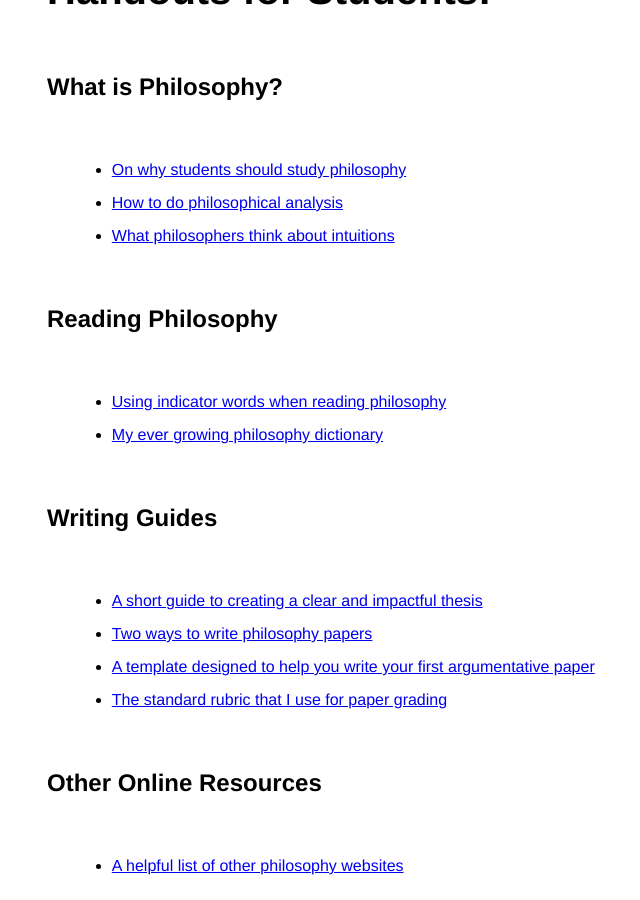
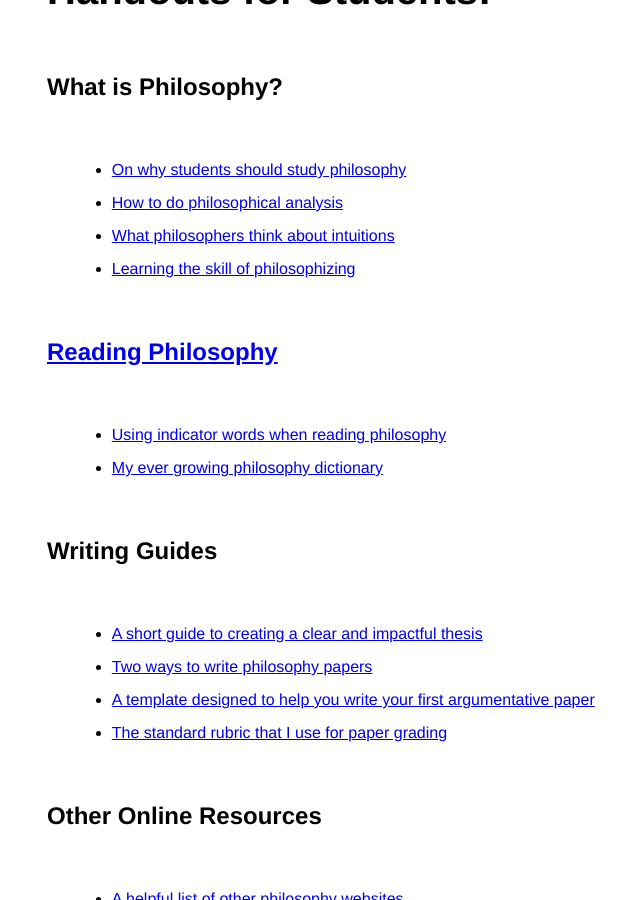
Before and after one commit to kevinjpatton/kevinjpatton.github.io, a Jekyll site: the page built from pedagogy/index.html, in a window 1280 px wide and 900 px high, scrolled down 1808 px. Shown: the whole window, without its empty margins (145-785 px from the left). Built offline with Jekyll 4.4.1, drawn with Linux system fonts in a browser that asks for light colours; Markdown is read by kramdown in place of the engine named in the settings.

Commit message:
Update index.html

```diff
--- a/pedagogy/index.html
+++ b/pedagogy/index.html
@@ -32,12 +32,13 @@ title: Pedagogy - Kevin Patton
   <li><a href="/teaching/commonresources/Handout - Why Philosophy.pdf" target="_blank">On why students should study philosophy</a></li>
   <li><a href="/teaching/commonresources/Handout - How to do Philosophical Analysis.pdf" target="_blank">How to do philosophical analysis</a></li>
   <li><a href="/teaching/commonresources/Handout - The Role and Nature of Intuitions.pdf" target="_blank">What philosophers think about intuitions</a></li>
+  <li><a href="/teaching/commonresources/Draft - How to Philosophize.pdf" target="_blank">Learning the skill of philosophizing</li>
 </ul>
 
 <h2>Reading Philosophy</h2>
 <ul class="standard-list">
   <li><a href="/teaching/commonresources/Handout - Indicator Words.pdf" target="_blank">Using indicator words when reading philosophy</a></li>
-  <li><a href="/teaching/commonresources/Draft - How to Philosophize.pdf" target="_blank">My ever growing philosophy dictionary</a></li>
+  <li><a href="/teaching/commonresources/Draft - Philosophabet.pdf" target="_blank">My ever growing philosophy dictionary</a></li>
 </ul>
 
 <h2>Writing Guides</h2>
```
